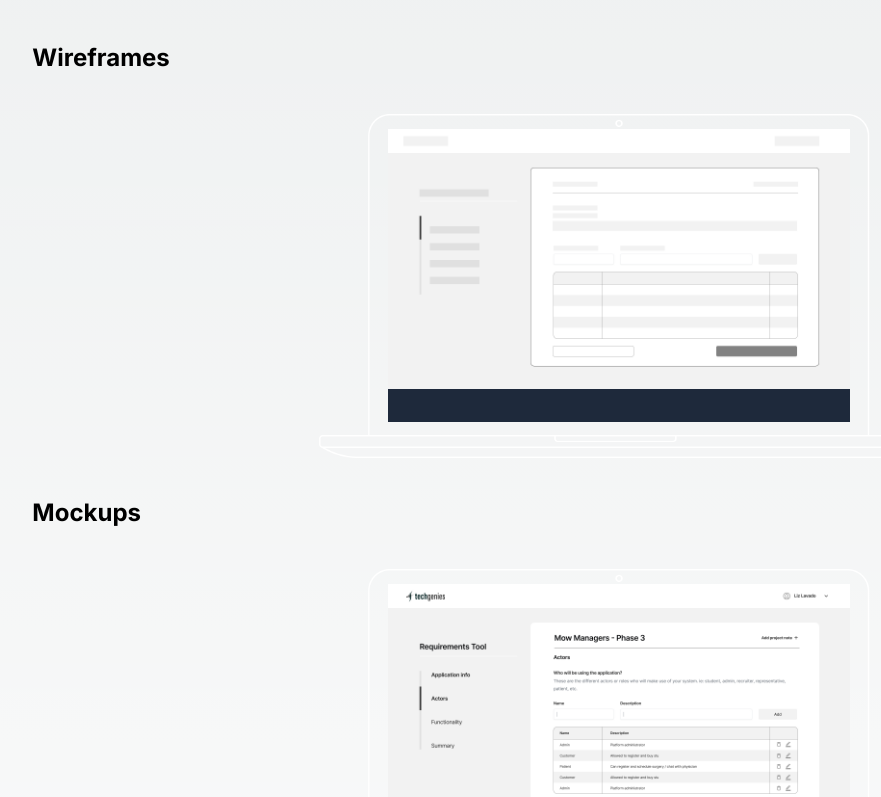
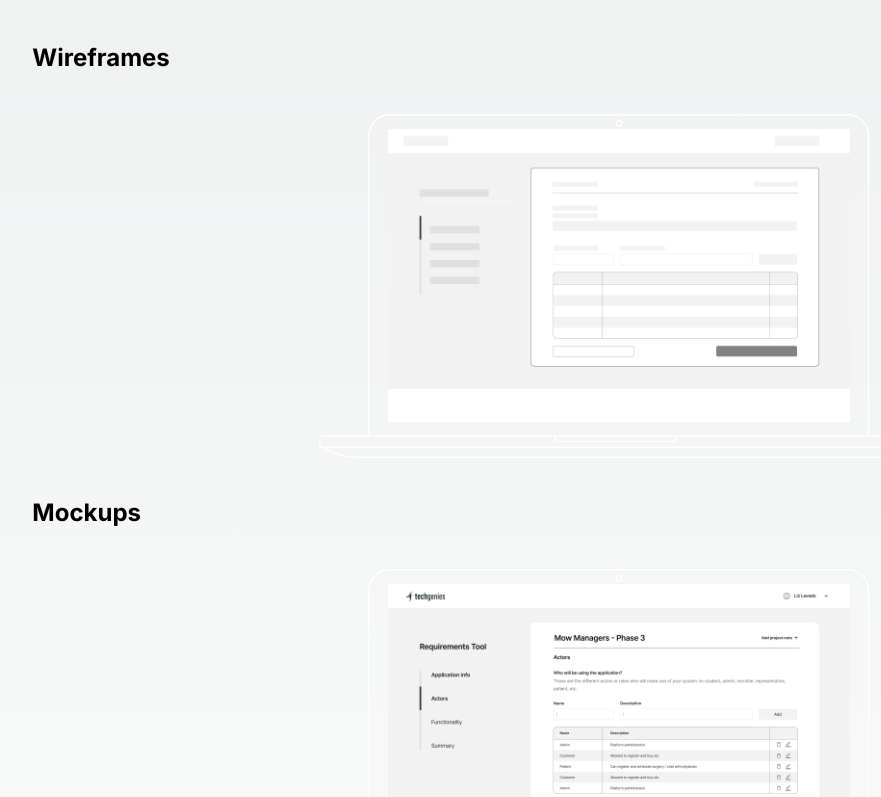
Before and after one commit to JoseFdri/fiorella_portfolio, a Next.js app: page /projects/requirements in a window 1280 px wide. Shown: the part 2600-3397 px from the top of the page, without its empty margins (21-902 px from the left). Built offline with nearby package versions, Linux system fonts and the light colour scheme.

Commit message:
fix slider default background

```diff
--- a/app/components/slider.component.tsx
+++ b/app/components/slider.component.tsx
@@ -37,7 +37,7 @@ const Slider: FC<Props> = ({ imageUrls }: Props) => {
                                 height: 'auto',
                             }}
                         />
-                        <div className="absolute bg-slate-800 md:w-[462px] w-[216px] md:h-[293px] top-[8px] left-[32px] md:top-[15px] md:left-[69px] h-[136px] overflow-y-scroll">
+                        <div className="absolute bg-white md:w-[462px] w-[216px] md:h-[293px] top-[8px] left-[32px] md:top-[15px] md:left-[69px] h-[136px] overflow-y-scroll">
                             <Image
                                 loading='eager'
                                 src={url}
```
